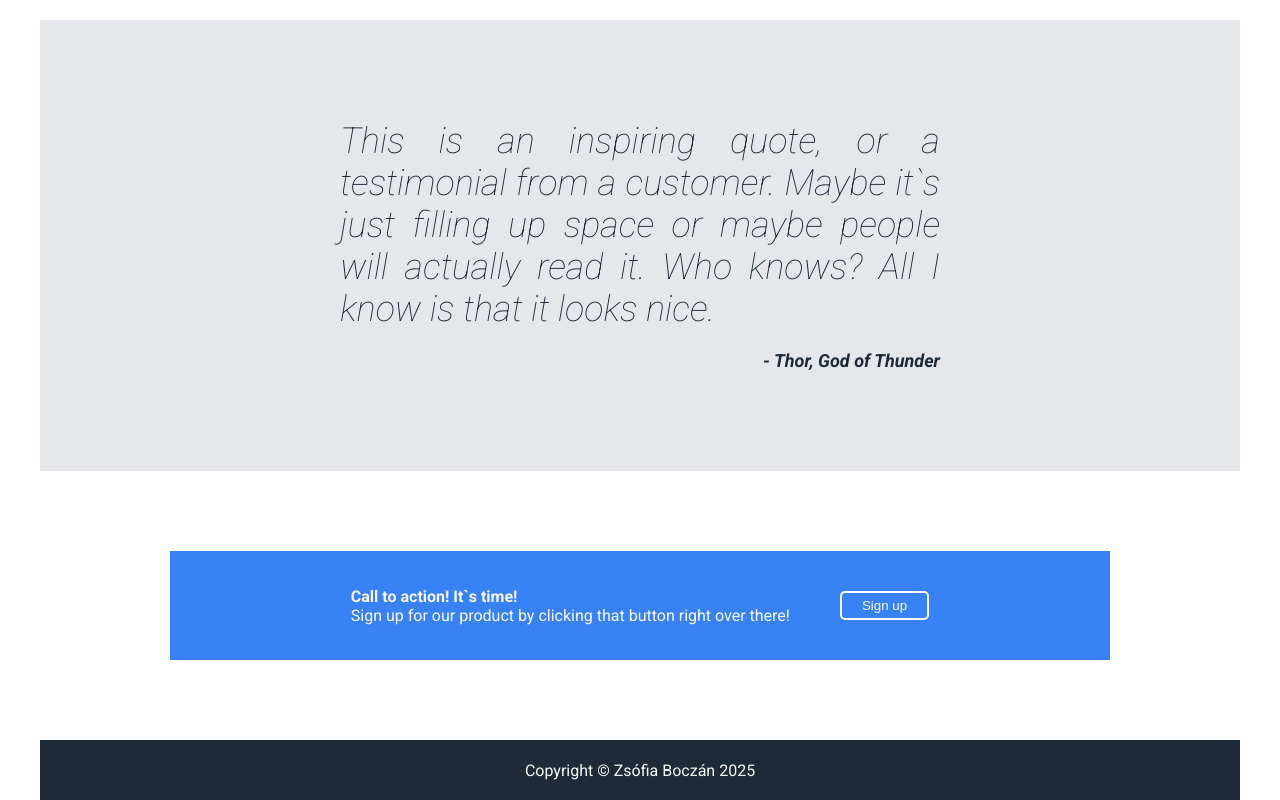
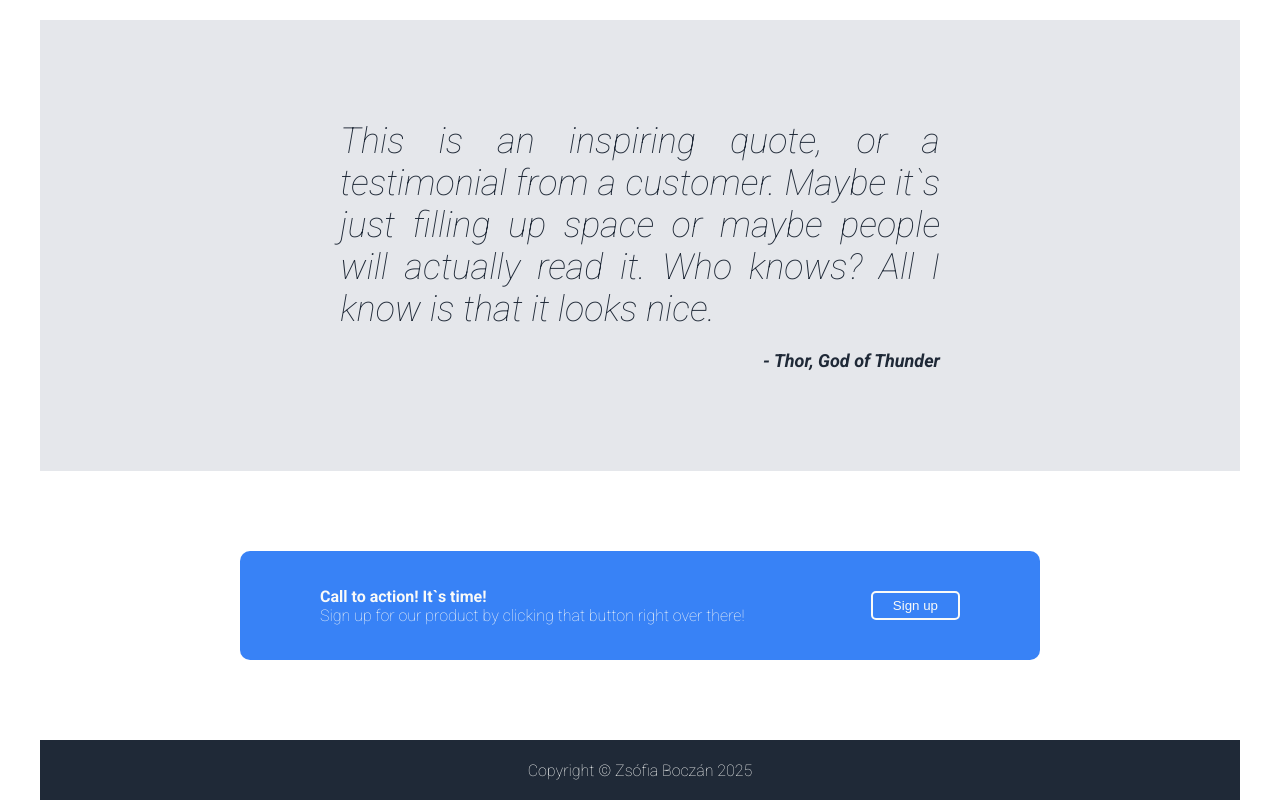
Before and after one commit to megegyszer/foundations_landing_page, a plain HTML site: page index.html in a window 1280 px wide. Shown: the part 929-1729 px from the top of the page. Drawn offline with Linux system fonts and the light colour scheme.

Commit message:
Changed font weights in quotes, action and footing. Cleaned up the padding, margins by actions. Added round corners to action box.

```diff
--- a/index.html
+++ b/index.html
@@ -56,12 +56,17 @@
         </div>
 
         <div class="action">
-            <div class="action-text"><h4>Call to action! It`s time!</h4>
-            Sign up for our product by clicking that button right over there!</div>
-            <button class="sign-up-button-white">Sign up</button>
+            <div class="action-left">
+                <h4>Call to action! It`s time!</h4>
+                <div class="action-text">Sign up for our product by clicking that button right over there!</div>
+            </div>
+            <div class="action-right">
+                <button class="sign-up-button-white">Sign up</button>
+            </div>
         </div>
+
         <div class="footer">
-        Copyright © Zsófia Boczán 2025
+            <div class="footer-text">Copyright © Zsófia Boczán 2025</div>
         </div>
     </body>
 </html>
--- a/styles.css
+++ b/styles.css
@@ -163,10 +163,12 @@
   .action{
     background-color: #3882F6;
     color: #F9FAF8;
-    margin: 80px 130px;
-    padding: 20px;
+    margin: 80px 200px;
+    padding: 20 80px;
+    border: none;
+    border-radius: 10px;
     display: flex;
-    justify-content: center;
+    justify-content: space-between;
     align-items: center;
     gap: 50px;
   }
@@ -174,6 +176,10 @@
     h4 {
     padding: 0px;
     margin: 0px;
+  }
+
+  .action-text{
+    font-weight: 100;
   }
 
   .sign-up-button-white{
@@ -195,3 +201,7 @@
     justify-content: center;
     align-items: center;
   }
+
+  .footer-text{
+    font-weight: 100;
+  }
```
